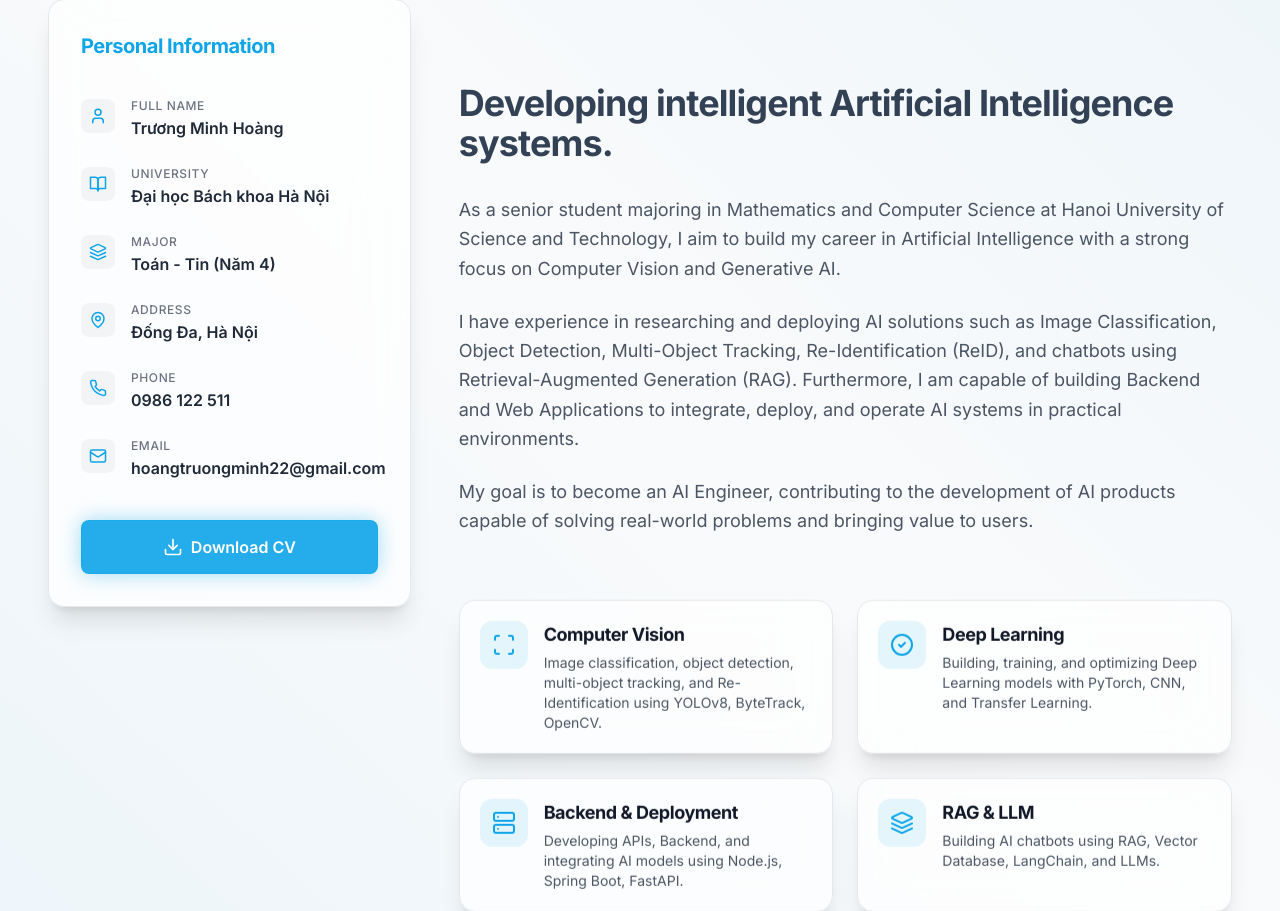
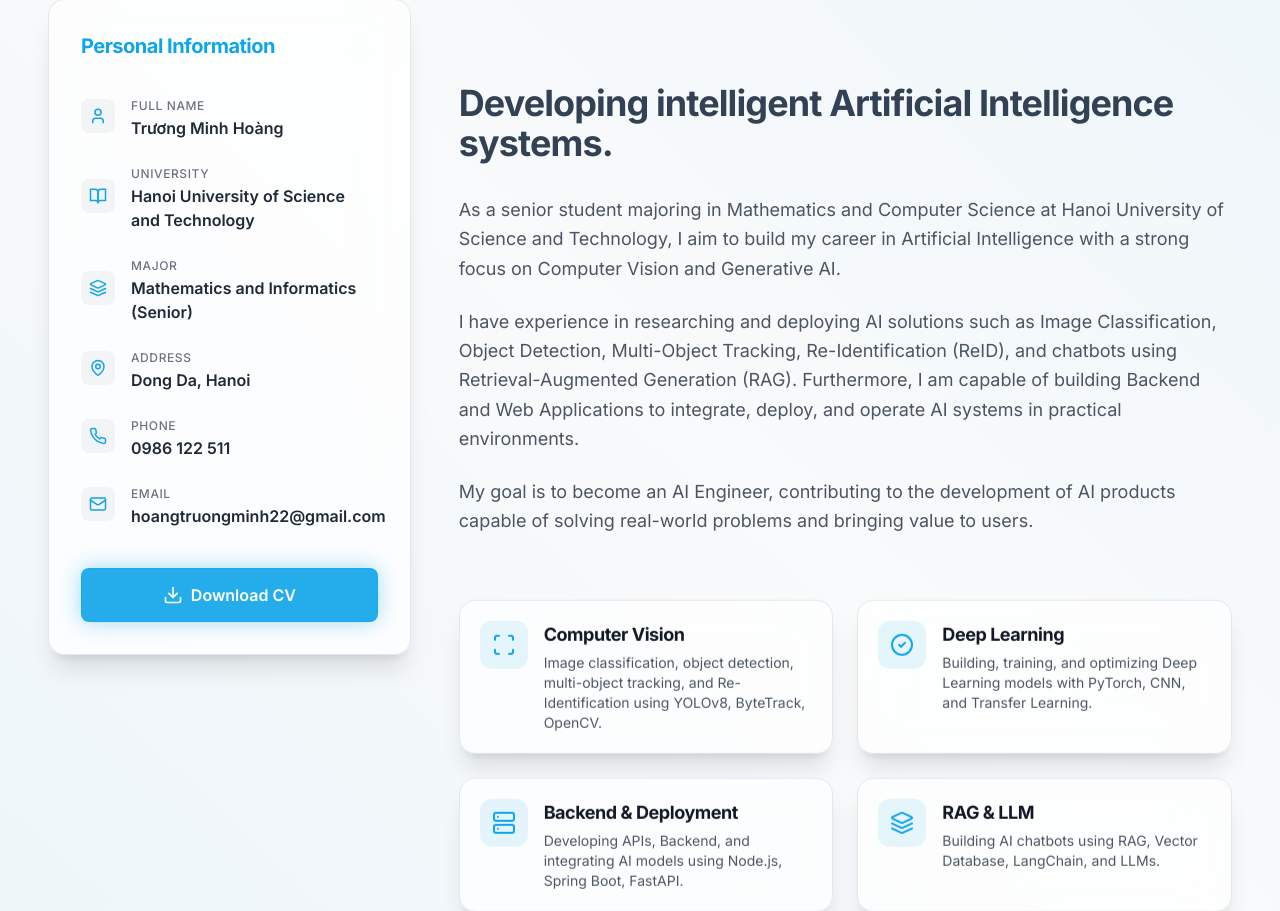
Before and after one commit to HTM0410/portfolio-cv-site, a React (Vite) app: page / in a window 1280 px wide. Shown: the part 1158-2069 px from the top of the page. Built offline with nearby package versions, Linux system fonts and the light colour scheme.

Commit message:
Translate remaining hardcoded personal and contact info

```diff
--- a/src/components/About.tsx
+++ b/src/components/About.tsx
@@ -65,9 +65,9 @@ const About = () => {
               <div className="space-y-5">
                 {[
                   { icon: User, label: t('about.fullname'), value: "Trương Minh Hoàng" },
-                  { icon: BookOpen, label: t('about.university'), value: "Đại học Bách khoa Hà Nội" },
-                  { icon: Layers, label: t('about.major'), value: "Toán - Tin (Năm 4)" },
-                  { icon: MapPin, label: t('about.address'), value: "Đống Đa, Hà Nội" },
+                  { icon: BookOpen, label: t('about.university'), value: t('about.val_university') },
+                  { icon: Layers, label: t('about.major'), value: t('about.val_major') },
+                  { icon: MapPin, label: t('about.address'), value: t('about.val_address') },
                   { icon: Phone, label: t('about.phone'), value: "0986 122 511" },
                   { icon: Mail, label: t('about.email'), value: "hoangtruongminh22@gmail.com" }
                 ].map((item, index) => (
--- a/src/components/Contact.tsx
+++ b/src/components/Contact.tsx
@@ -61,7 +61,7 @@ const Contact = () => {
                   <Mail size={24} />
                 </div>
                 <div>
-                  <h4 className="font-semibold">Email</h4>
+                  <h4 className="font-semibold">{t('contact.email_title')}</h4>
                   <a href="mailto:hoangtruongminh22@gmail.com" className="text-gray-600 dark:text-gray-300 hover:text-primary dark:hover:text-primary transition-colors">
                     hoangtruongminh22@gmail.com
                   </a>
@@ -73,7 +73,7 @@ const Contact = () => {
                   <Phone size={24} />
                 </div>
                 <div>
-                  <h4 className="font-semibold">Điện thoại</h4>
+                  <h4 className="font-semibold">{t('contact.phone_title')}</h4>
                   <a href="tel:+84986122511" className="text-gray-600 dark:text-gray-300 hover:text-primary dark:hover:text-primary transition-colors">
                     +84 986 122 511
                   </a>
@@ -85,9 +85,9 @@ const Contact = () => {
                   <MapPin size={24} />
                 </div>
                 <div>
-                  <h4 className="font-semibold">Địa chỉ</h4>
+                  <h4 className="font-semibold">{t('contact.address_title')}</h4>
                   <p className="text-gray-600 dark:text-gray-300">
-                    Đống Đa, Hà Nội, Việt Nam
+                    {t('contact.address_info')}
                   </p>
                 </div>
               </div>
--- a/src/i18n/locales/en.json
+++ b/src/i18n/locales/en.json
@@ -48,7 +48,10 @@
         "title": "RAG & LLM",
         "desc": "Building AI chatbots using RAG, Vector Database, LangChain, and LLMs."
       }
-    }
+    },
+    "val_university": "Hanoi University of Science and Technology",
+    "val_major": "Mathematics and Informatics (Senior)",
+    "val_address": "Dong Da, Hanoi"
   },
   "experience": {
     "title": "Education & Experience",
@@ -167,7 +170,11 @@
     "sending": "Sending...",
     "info_title": "Contact Information",
     "info_desc": "Always open to new opportunities and challenges in the Technology sector.",
-    "other_channels": "Other Channels"
+    "other_channels": "Other Channels",
+    "email_title": "Email",
+    "phone_title": "Phone",
+    "address_title": "Address",
+    "address_info": "Dong Da, Hanoi, Vietnam"
   },
   "footer": {
     "quote": "Building smart solutions to solve real-world problems.",
--- a/src/i18n/locales/vi.json
+++ b/src/i18n/locales/vi.json
@@ -48,7 +48,10 @@
         "title": "RAG & LLM",
         "desc": "Xây dựng chatbot AI sử dụng RAG, Vector Database, LangChain và LLM."
       }
-    }
+    },
+    "val_university": "Đại học Bách khoa Hà Nội",
+    "val_major": "Toán - Tin (Năm 4)",
+    "val_address": "Đống Đa, Hà Nội"
   },
   "experience": {
     "title": "Học Vấn & Kinh Nghiệm",
@@ -167,7 +170,11 @@
     "sending": "Đang gửi...",
     "info_title": "Thông Tin Liên Hệ",
     "info_desc": "Luôn sẵn sàng đón nhận những cơ hội và thách thức mới trong lĩnh vực Công nghệ.",
-    "other_channels": "Các Kênh Khác"
+    "other_channels": "Các Kênh Khác",
+    "email_title": "Email",
+    "phone_title": "Điện thoại",
+    "address_title": "Địa chỉ",
+    "address_info": "Đống Đa, Hà Nội, Việt Nam"
   },
   "footer": {
     "quote": "Xây dựng các giải pháp thông minh để giải quyết bài toán thực tế.",
```
